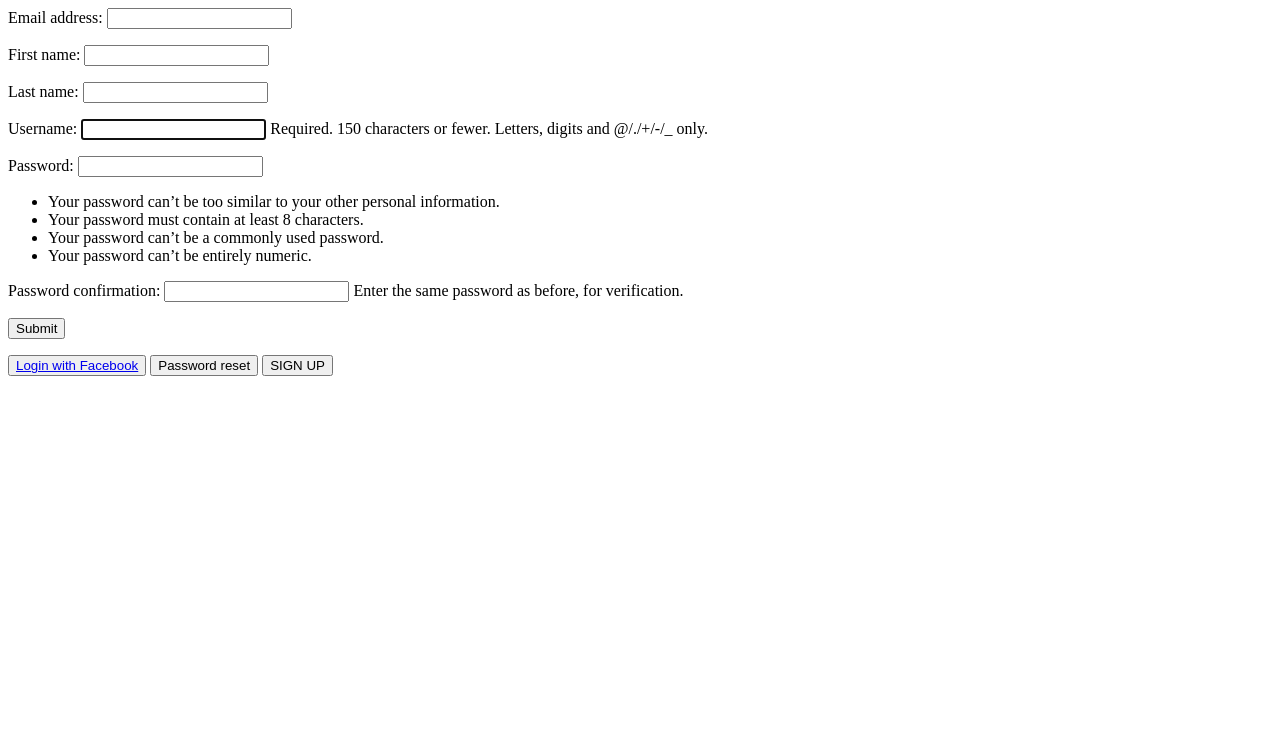
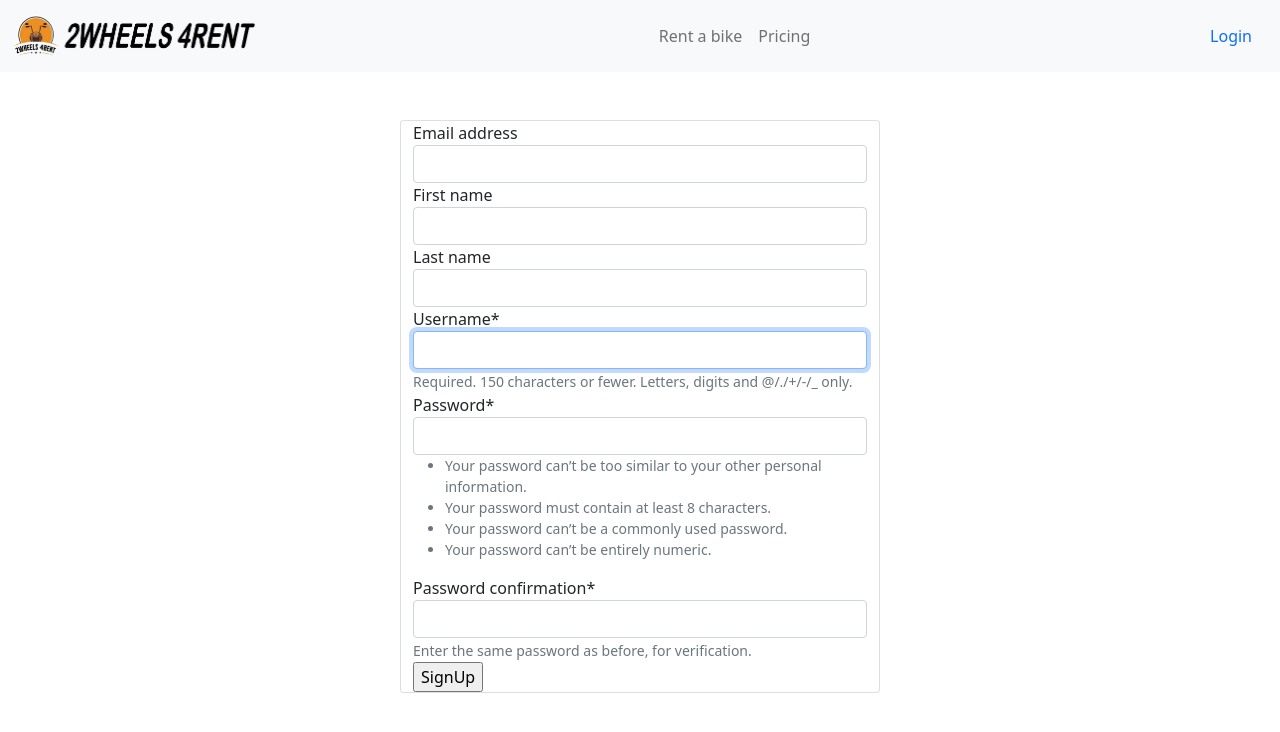
Before and after one commit to bogdanpenciu/mbikerental, a Django app: page /accounts/signup/ in a window 1280 px wide. Shown: the top 732 px of the page. Run offline with Django 3.2, Linux system fonts and the light colour scheme; some libraries are stand-ins or nearby versions.

Commit message:
add signup.html, userauthenticated, repair reservationlist

```diff
--- a/accounts/templates/accounts/login.html
+++ b/accounts/templates/accounts/login.html
@@ -1,12 +1,26 @@
-<form action="" method="post" >
-    {% csrf_token %}
-    {{ form.as_p }}
-    <input type="submit" value="Submit">
+{% extends 'base.html' %}
+{% load static %}
+{% block body %}
+    {% load crispy_forms_tags %}
 
-</form>
-<button class="btn btn-primary mb-2">
-             <a href="{% url 'social:begin' 'facebook' %}">Login with Facebook
-             </a>
-         </button>
-<a href={% url 'password_reset'%}><button>Password reset</button></a>
-<a href={% url 'accounts:signup'%}><button>SIGN UP</button></a>
+    <div class="row justify-content-center">
+        <div class="card mt-5" style="width: 30rem;">
+            <form action="" method="post">
+                {% csrf_token %}
+                {{ form|crispy }}
+                <input type="submit" value="LOGIN">
+
+            </form>
+
+            <a href="{% url 'social:begin' 'facebook' %}"><img
+                    src="https://www.freeiconspng.com/uploads/login-with-facebook-button-png-32.png" width="180"
+                    alt="login with facebook button png"/></a>
+            <a href={% url 'password_reset' %}>
+                <button>Password reset</button>
+            </a>
+            <a href={% url 'accounts:signup' %}>
+                <button>SIGN UP</button>
+            </a>
+        </div>
+    </div>
+{% endblock %}
--- a/accounts/templates/accounts/profile.html
+++ b/accounts/templates/accounts/profile.html
@@ -1,6 +1,6 @@
 {% extends 'base.html' %}
 {% block body %}
-
+ {% if user.is_authenticated %}
     <div class="container">
         <div class="row justify-content-center">
             <div class="card shadow " style="width: 20rem;">
@@ -21,4 +21,5 @@
             </div>
         </div>
     </div>
+    {% endif %}
 {% endblock %}
--- /dev/null
+++ b/accounts/templates/accounts/signup.html
@@ -0,0 +1,16 @@
+{% extends 'base.html' %}
+{% load static %}
+{% block body %}
+    {% load crispy_forms_tags %}
+
+    <div class="row justify-content-center">
+        <div class="card mt-5" style="width: 30rem;">
+            <form action="" method="post">
+                {% csrf_token %}
+                {{ form|crispy }}
+                <input type="submit" value="SignUp">
+
+            </form>
+            </div>
+        </div>
+{% endblock %}
--- a/accounts/views.py
+++ b/accounts/views.py
@@ -12,7 +12,7 @@ class LoginViewCustom(LoginView):
 
 
 class SignUp(CreateView):
-    template_name = 'accounts/login.html'
+    template_name = 'accounts/signup.html'
     success_url = reverse_lazy('accounts:login')
     form_class = SignUpForm
 
--- a/homepage/forms.py
+++ b/homepage/forms.py
@@ -4,9 +4,6 @@ from homepage.models import Reservation
 
 
 class ReservationForm(forms.ModelForm):
-
-    # date_start = forms.DateField(widget = AdminDateWidget())
-    # date_return = forms.DateField(widget = AdminDateWidget())
 
 
     class Meta:
--- a/homepage/static/homepage/style.css
+++ b/homepage/static/homepage/style.css
@@ -1,5 +1,5 @@
 
-/*.container{margin-top: 2px;}*/
+.container{margin-top: 2px;}
 
 .inner{overflow: hidden;}
 
--- a/homepage/templates/base.html
+++ b/homepage/templates/base.html
@@ -25,7 +25,8 @@
                 <li class="nav-item">
                     <a class="nav-link" href="{% url 'homepage:pricelist' %}">Pricing</a>
                 </li>
-                <li class="nav-item dropdown">
+                {% if perms.homepage.reslist %}
+                    <li class="nav-item dropdown">
                     <a class="nav-link dropdown-toggle" href="#" id="navbarDropdown" role="button"
                        data-bs-toggle="dropdown" aria-expanded="false">
                         Administration
@@ -33,22 +34,34 @@
                     <ul class="dropdown-menu" aria-labelledby="navbarDropdown">
                         <li><a class="dropdown-item" href="{% url 'homepage:addnewmoto' %}">Add new bike</a></li>
                         <li><a class="dropdown-item" href="{% url 'homepage:reslist' %}">Reservation list</a></li>
+
                         <li>
                             <hr class="dropdown-divider">
                         </li>
                         <li><a class="dropdown-item" href="#">Something else here</a></li>
+
                     </ul>
+                {% endif %}
                 </li>
             </ul>
+        {% if user.is_authenticated %}
             <ul class="navbar nav">
-                 <li class="nav-item">
-                    <a><img src="{{user.userprofile.picture.url}}" class="rounded-circle" width=50" height="50"></a>
+                <li class="nav-item">
+                    <a><img src="{{ user.userprofile.picture.url }}" class="rounded-circle" width=50" height="50"></a>
                 </li>
                 <li class="nav-item">
                     <a class="nav-link" aria-current="page" href="{% url 'accounts:profile' %}">UserAccount</a>
                 </li>
             </ul>
 
+           {% else %}
+            <ul class="navbar nav">
+                <li class="nav-item">
+                    <a class="nav-link" aria-current="page" href="{% url 'accounts:login' %}">Login</a>
+                </li>
+            </ul>
+
+        {% endif %}
 
         </div>
     </div>
--- a/homepage/templates/homepage/home.html
+++ b/homepage/templates/homepage/home.html
@@ -1,8 +1,9 @@
-
 
 {% extends 'base.html' %}
 {% load static %}
 {% block body %}
+
+
     <img src="{% static 'homepage/images/bikes.png' %}" class="img-fluid" alt="...">
     {% if moto_list %}
         <div class="container">
@@ -17,6 +18,9 @@
                                 <h5 class="card-title">{{ moto.make }} {{ moto.type }}</h5>
                                 <p class="card-text">From: {{ moto.price }}€/day</p>
                                 <a href="{% url 'homepage:detail' moto.id %}" class="btn btn-primary">Details</a>
+                                {% if perms.homepage.editmoto %}
+                                    <a href="{% url 'homepage:editmoto' moto.id %}" class="btn btn-primary">Edit</a>
+                                {% endif %}
                             </div>
                         </div>
                     </div>
--- a/mbikerental/settings.py
+++ b/mbikerental/settings.py
@@ -40,8 +40,11 @@ INSTALLED_APPS = [
     'django.contrib.messages',
     'django.contrib.staticfiles',
     'social_django',
+    'crispy_forms'
 
 ]
+
+CRISPY_TEMPLATE_PACK = 'bootstrap4'
 
 MIDDLEWARE = [
     'django.middleware.security.SecurityMiddleware',
@@ -143,4 +146,4 @@ AUTHENTICATION_BACKENDS = [
 
 SOCIAL_AUTH_FACEBOOK_KEY = os.environ.get('SOCIAL_AUTH_FACEBOOK_KEY')
 SOCIAL_AUTH_FACEBOOK_SECRET = os.environ.get('SOCIAL_AUTH_FACEBOOK_SECRET')
-print(SOCIAL_AUTH_FACEBOOK_SECRET, SOCIAL_AUTH_FACEBOOK_KEY)
+# print(SOCIAL_AUTH_FACEBOOK_SECRET, SOCIAL_AUTH_FACEBOOK_KEY)
```
Also changed, not shown: homepage/templates/homepage/pricelist.html (+18 -16 lines), homepage/templates/homepage/reservation.html (+9 -6 lines), homepage/views.py (+21 -7 lines). Lines whose indentation alone changed are shown as unchanged.
